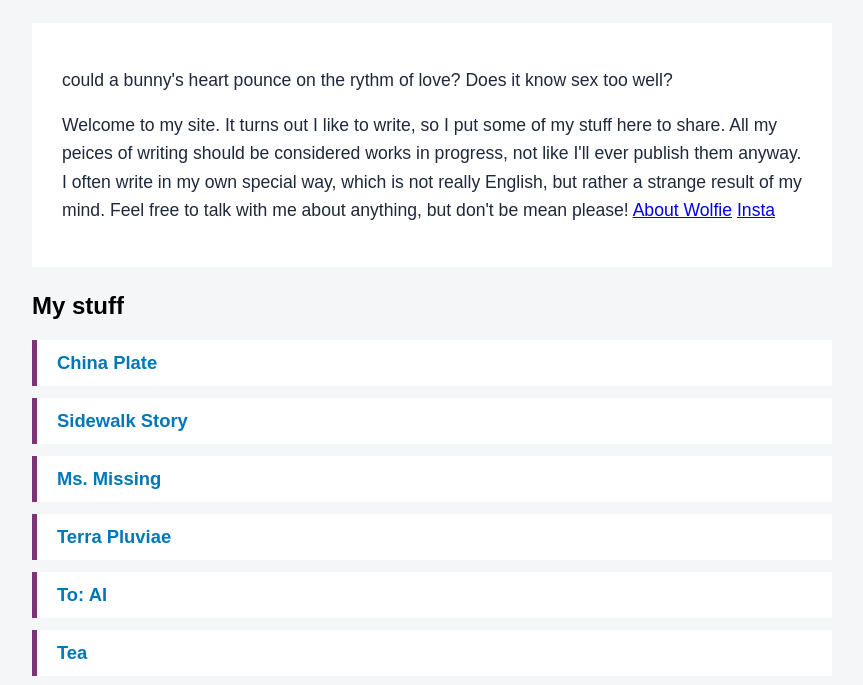
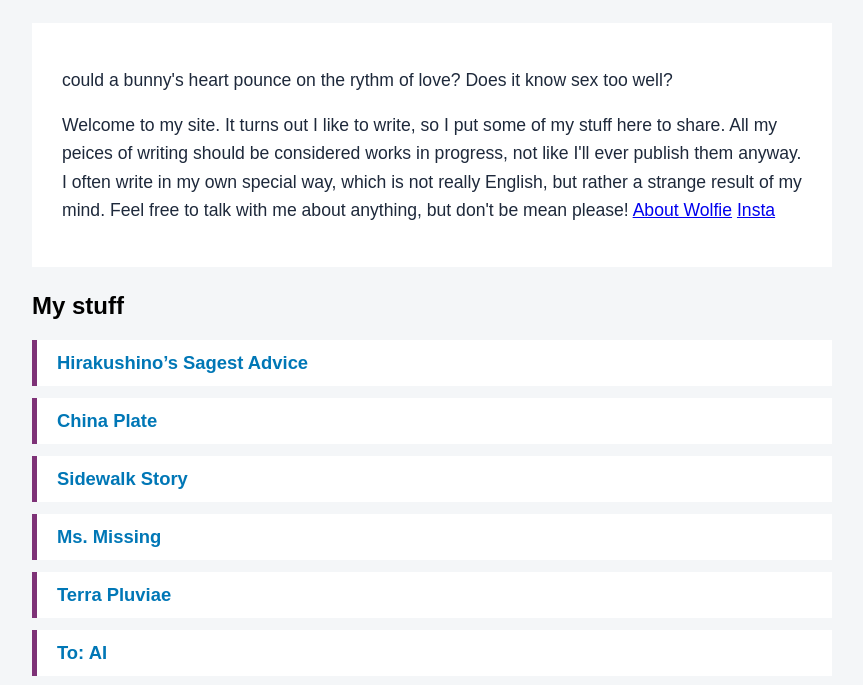
Before and after one commit to wolfert-johan/wolfert-johan.github.io, a plain HTML site: page docs/index.html in a window 1280 px wide. Shown: the part 112-797 px from the top of the page, without its empty margins (208-1071 px from the left). Drawn offline with Linux system fonts and the light colour scheme.

Commit message:
Add files via upload

```diff
--- a/docs/index.html
+++ b/docs/index.html
@@ -93,6 +93,9 @@
             They point to files inside the SAME DOMAIN as this page. Thanks chat
         -->
         <li>
+            <a href="stories/HirakushinosSagestAdvice.html">Hirakushino’s Sagest Advice</a>
+        </li>
+        <li>
             <a href="stories/ChinaPlate.html">China Plate</a>
         </li>
         <li>
```
Also changed, not shown: docs/stories/HirakushinosSagestAdvice.html (added, +1 -0 lines).
